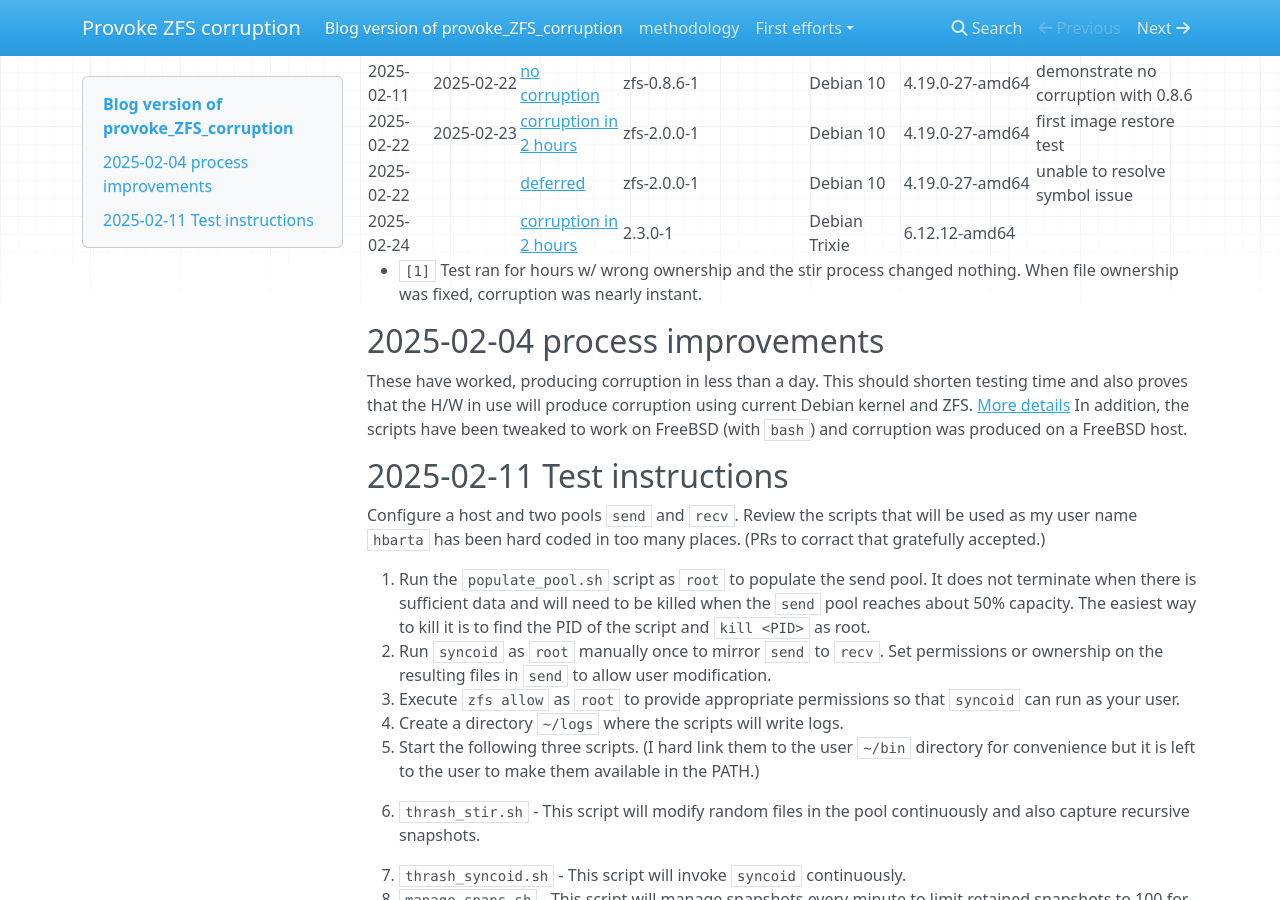
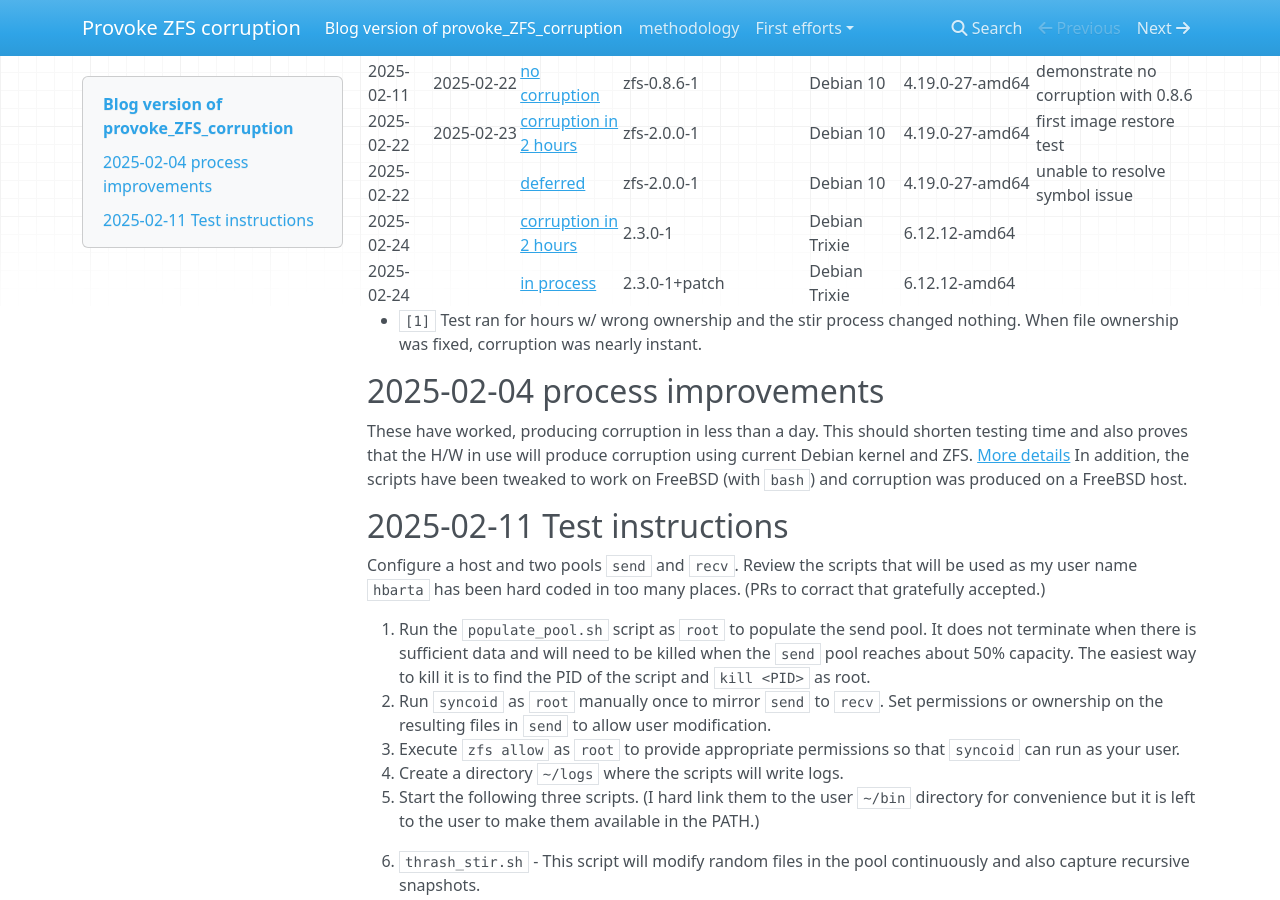
Before and after one commit to HankB/provoke_ZFS_corruption, an MkDocs documentation site: the page built from docs/index.md, in a window 1280 px wide and 900 px high, scrolled down 576 px. Built offline with MkDocs 1.6.1, drawn with Linux system fonts in a browser that asks for light colours; nearby versions of some CDN libraries.

Commit message:
2.0.3 patched testing in process

```diff
--- a/docs/index.md
+++ b/docs/index.md
@@ -18,6 +18,7 @@
 |2025-02-22|2025-02-23|[corruption in 2 hours](./tests/2025-02-22_Linux_Buster_2.0.0_local_build/results.md)|zfs-2.0.0-1|Debian 10|4.19.0-27-amd64|first image restore test|
 |2025-02-22||[deferred](./tests/2025-02-23_Linux_Buster_2.0.0_patched/setup.md)|zfs-2.0.0-1|Debian 10|4.19.0-27-amd64|unable to resolve symbol issue|
 |2025-02-24||[corruption in 2 hours](./tests/2025-02-23_Linux_Bookworm_Trixie_2.3.0/results.md)|2.3.0-1|Debian Trixie|6.12.12-amd64
+|2025-02-24||[in process](./tests/2025-02-24_Linux_Trixie_2.3.0_patched/setup.md)|2.3.0-1+patch|Debian Trixie|6.12.12-amd64	||
 
 * `[1]` Test ran for hours w/ wrong ownership and the stir process changed nothing. When file ownership was fixed, corruption was nearly instant.
 
```
Also changed, not shown: 2 other files.
